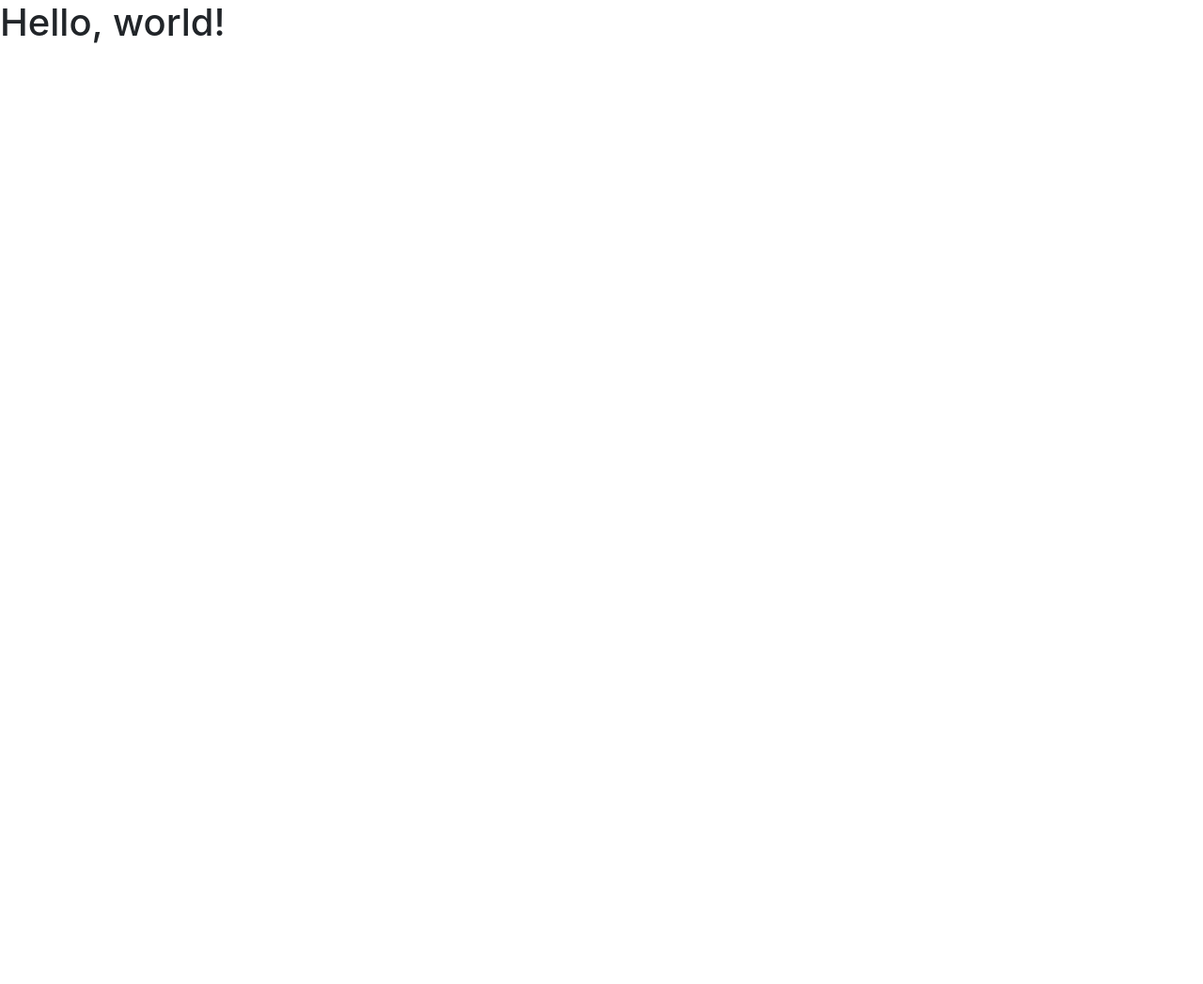
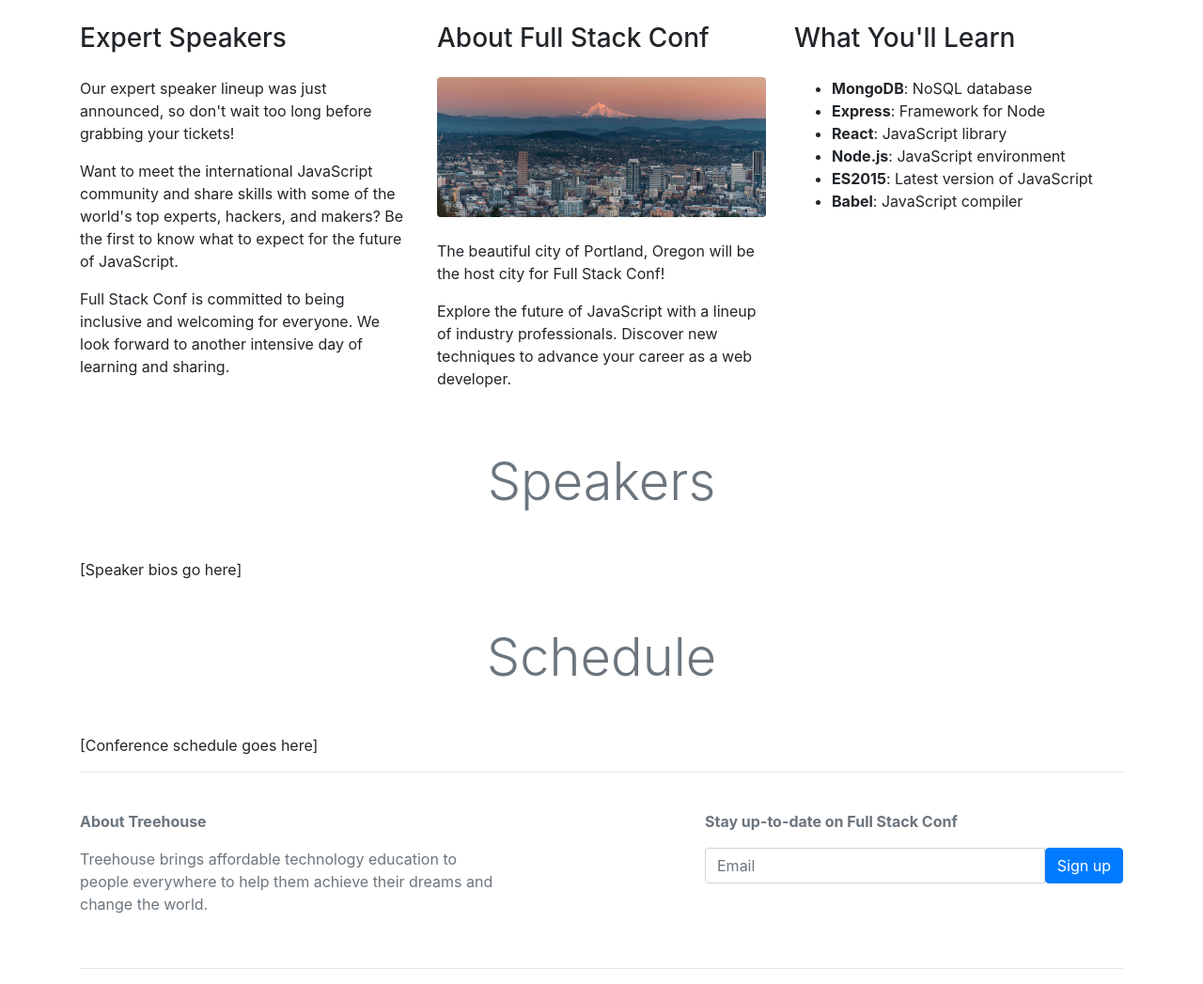
Before and after one commit to mohsensh7122/full-stack-conf, a plain HTML site: page index.html in a window 1280 px wide. Shown: the whole page at 94% size. Before the commit the page ends 800 px from the top, so only its background shows below. Drawn offline with nearby package versions, Linux system fonts and the light colour scheme.

Commit message:
Added the main content and the sign-up form.

```diff
--- a/index.html
+++ b/index.html
@@ -1,15 +1,93 @@
 <!DOCTYPE html>
 <html lang="en">
+
 <head>
   <!-- Required meta tags -->
+  <title>Full Stack Conf</title>
   <meta charset="utf-8">
   <meta name="viewport" content="width=device-width, initial-scale=1, shrink-to-fit=no">
 
   <!-- Bootstrap CSS -->
-    <link rel="stylesheet" href="https://maxcdn.bootstrapcdn.com/bootstrap/4.0.0/css/bootstrap.min.css" integrity="sha384-Gn5384xqQ1aoWXA+058RXPxPg6fy4IWvTNh0E263XmFcJlSAwiGgFAW/dAiS6JXm" crossorigin="anonymous">
+  <link rel="stylesheet" href="https://maxcdn.bootstrapcdn.com/bootstrap/4.0.0/css/bootstrap.min.css"
+    integrity="sha384-Gn5384xqQ1aoWXA+058RXPxPg6fy4IWvTNh0E263XmFcJlSAwiGgFAW/dAiS6JXm" crossorigin="anonymous">
 </head>
+
 <body>
-    <h1>Hello, world!</h1>
 
+
+  <div class="container pt-4">
+    <div class="row">
+      <div class="col-lg order-lg-2">
+        <h3 class="mb-4">About Full Stack Conf</h3>
+        <img src="img/pdx.jpg" alt="Portland" class="mb-4 img-fluid rounded d-none d-sm-block">
+        <p>The beautiful city of Portland, Oregon will be the host city for Full Stack Conf!</p>
+        <p>Explore the future of JavaScript with a lineup of industry professionals. Discover new techniques to advance
+          your career as a web developer.</p>
+
+      </div>
+      <div class="col-lg order-lg-1">
+        <h3 class="mb-4">Expert Speakers</h3>
+        <p>Our expert speaker lineup was just announced, so don't wait too long before grabbing your tickets!</p>
+        <p>Want to meet the international JavaScript community and share skills with some of the world's top experts,
+          hackers, and makers? Be the first to know what to expect for the future of JavaScript.</p>
+        <p>Full Stack Conf is committed to being inclusive and welcoming for everyone. We look forward to another
+          intensive day of learning and sharing.</p>
+      </div>
+      <div class="col-lg order-lg-3">
+        <h3 class="mb-4">What You'll Learn</h3>
+        <ul>
+          <li><strong>MongoDB</strong>: NoSQL database</li>
+          <li><strong>Express</strong>: Framework for Node</li>
+          <li><strong>React</strong>: JavaScript library</li>
+          <li><strong>Node.js</strong>: JavaScript environment</li>
+          <li><strong>ES2015</strong>: Latest version of JavaScript</li>
+          <li><strong>Babel</strong>: JavaScript compiler</li>
+        </ul>
+      </div>
+    </div> <!-- /about -->
+
+    <!-- speakers -->
+    <h1 class="display-4 text-center my-5 text-muted">Speakers</h1>
+    [Speaker bios go here]
+    <!-- /speakers -->
+
+    <!-- schedule -->
+    <h1 class="display-4 text-center my-5 text-muted">Schedule</h1>
+    [Conference schedule goes here]
+    <!-- speakers -->
+
+    <!-- signup form -->
+    <hr>
+    <div class="row py-4 text-muted">
+      <div class="col-md col-xl-5">
+        <p><strong>About Treehouse</strong></p>
+        <p>Treehouse brings affordable technology education to people everywhere to help them achieve their dreams and
+          change the world.</p>
+      </div>
+      <div class="col-md col-xl-5 ml-auto">
+        <p><strong>Stay up-to-date on Full Stack Conf</strong></p>
+        <div class="input-group">
+          <input type="text" class="form-control" placeholder="Email">
+          <span class="input-group-btn">
+            <button class="btn btn-primary" type="button">Sign up</button>
+          </span>
+        </div>
+      </div>
+    </div>
+    <hr><!-- /signup form -->
+
+  </div> <!-- /container -->
+  <!-- Optional JavaScript -->
+  <!-- jQuery first, then Popper.js, then Bootstrap JS -->
+  <script src="https://code.jquery.com/jquery-3.2.1.slim.min.js"
+    integrity="sha384-KJ3o2DKtIkvYIK3UENzmM7KCkRr/rE9/Qpg6aAZGJwFDMVNA/GpGFF93hXpG5KkN" crossorigin="anonymous">
+  </script>
+  <script src="https://cdnjs.cloudflare.com/ajax/libs/popper.js/1.11.0/umd/popper.min.js"
+    integrity="sha384-b/U6ypiBEHpOf/4+1nzFpr53nxSS+GLCkfwBdFNTxtclqqenISfwAzpKaMNFNmj4" crossorigin="anonymous">
+  </script>
+  <script src="https://maxcdn.bootstrapcdn.com/bootstrap/4.0.0-beta/js/bootstrap.min.js"
+    integrity="sha384-h0AbiXch4ZDo7tp9hKZ4TsHbi047NrKGLO3SEJAg45jXxnGIfYzk4Si90RDIqNm1" crossorigin="anonymous">
+  </script>
 </body>
+
 </html>
```
Also changed, not shown: img/ecma.png (added), img/jay.png (added), img/json.png (added), img/jumbo-bg.jpg (added), img/nodestradamus.png (added), img/pdx.jpg (added), img/robbie.png (added), img/vivianne.png (added). Lines whose indentation alone changed are shown as unchanged.
